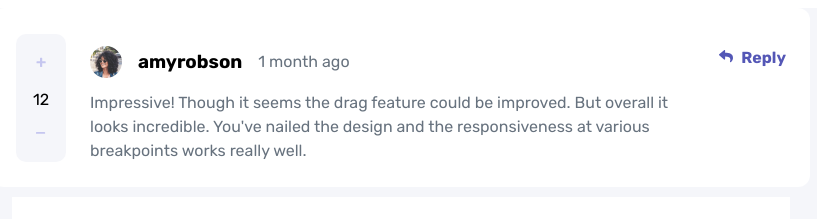
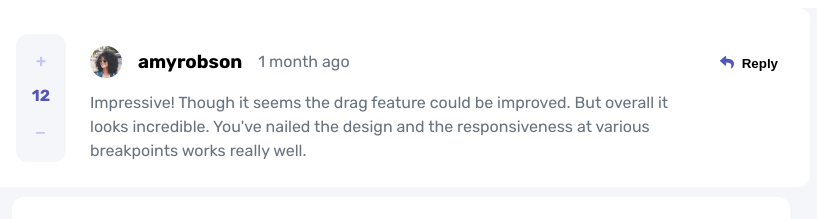
Before and after one commit to Jacoberson/interactive-comment-section, a React (Vite) app: page / in a window 1280 px wide. Shown: the top 219 px of the page, without its empty margins (239-1056 px from the left). Built offline with nearby package versions, Linux system fonts and the light colour scheme.

Commit message:
Make some CSS adjustments

```diff
--- a/src/App.css
+++ b/src/App.css
@@ -35,15 +35,46 @@ body {
   height: 100vh;
 }
 
+button {
+  cursor: pointer;
+  border: none;
+  padding: 8px;
+}
+
+.p-0 {
+  padding: 0;
+}
+
 .p-24 {
   padding: 24px;
+}
+
+.br-12 {
+  border-radius: 12px;
+}
+
+.main-btn {
+  background-color: var(--moderate-blue);
+  color: var(--white);
+  border-radius: 8px;
+  padding: 12px 30px;
+  font-weight: var(--bold);
+  text-transform: uppercase;
+}
+
+.secondary-btn {
+  background-color: transparent;
+}
+
+.main-btn:active,
+.reply:active {
+  opacity: 0.2;
 }
 
 .comment {
   max-width: 770px;
   margin: auto;
   background-color: var(--white);
-  border-radius: 12px;
   display: flex;
   gap: 24px;
 }
@@ -56,13 +87,22 @@ body {
   align-items: center;
   min-width: 40px;
   height: 100px;
-  border-radius: 10px;
   align-self: center;
   padding: 12px 5px 16px 5px;
 }
 
 .vote-icon {
   width: 10px;
+}
+
+.vote-icon:active {
+  filter: brightness(0) saturate(100%) invert(30%) sepia(61%) saturate(896%)
+    hue-rotate(206deg) brightness(98%) contrast(86%);
+}
+
+.votes {
+  color: var(--moderate-blue);
+  font-weight: var(--bold);
 }
 
 .user-info {
@@ -93,14 +133,11 @@ body {
 
 .reply {
   display: flex;
-  justify-content: flex-end;
-  align-items: baseline;
   gap: 8px;
-}
-
-.reply p {
-  color: var(--moderate-blue);
+  align-self: baseline;
+  margin-top: 16px;
   font-weight: var(--bold);
+  padding: 8px;
 }
 
 .form-container {
@@ -132,18 +169,3 @@ body {
   border-color: var(--moderate-blue);
   caret-color: var(--moderate-blue);
 }
-
-.form-container button {
-  background-color: var(--moderate-blue);
-  color: var(--white);
-  border: none;
-  border-radius: 8px;
-  padding: 12px 30px;
-  font-weight: var(--bold);
-  text-transform: uppercase;
-  cursor: pointer;
-}
-
-.form-container button:active {
-  opacity: 0.2;
-}
--- a/src/components/Comment.tsx
+++ b/src/components/Comment.tsx
@@ -5,15 +5,19 @@ import avatar from "/assets/avatars/image-amyrobson.png";
 
 export default function Comment(): JSX.Element {
   return (
-    <div className="comment p-24">
-      <div className="vote-container">
+    <div className="comment p-24 br-12">
+      <div className="vote-container br-12">
+        <button className="secondary-btn p-0" type="button">
           <img className="upvote vote-icon" src={upvoteImage} alt="upvote" />
+        </button>
         <div className="votes">12</div>
+        <button className="secondary-btn p-0" type="button">
           <img
             className="downvote vote-icon"
             src={downvoteImage}
             alt="downvote"
           />
+        </button>
       </div>
       <div className="comment-text">
         <div className="user-info">
@@ -29,10 +33,10 @@ export default function Comment(): JSX.Element {
           </p>
         </div>
       </div>
-      <div className="reply">
-        <img src={replyImage} alt="reply" />
-        <p>Reply</p>
-      </div>
+      <button className="secondary-btn reply" type="button">
+        <img src={replyImage} alt="" />
+        <span>Reply</span>
+      </button>
     </div>
   );
 }
--- a/src/components/CommentForm.tsx
+++ b/src/components/CommentForm.tsx
@@ -6,7 +6,7 @@ export default function CommentForm(): JSX.Element {
   };
 
   return (
-    <div className="form-container p-24">
+    <div className="form-container p-24 br-12">
       <form
         className="comment-form"
         action=""
@@ -20,7 +20,9 @@ export default function CommentForm(): JSX.Element {
           placeholder="Add a comment..."
           rows={3}
         ></textarea>
-        <button type="submit">Send</button>
+        <button className="main-btn btn" type="submit">
+          Send
+        </button>
       </form>
     </div>
   );
```
Lines whose indentation alone changed are shown as unchanged.
